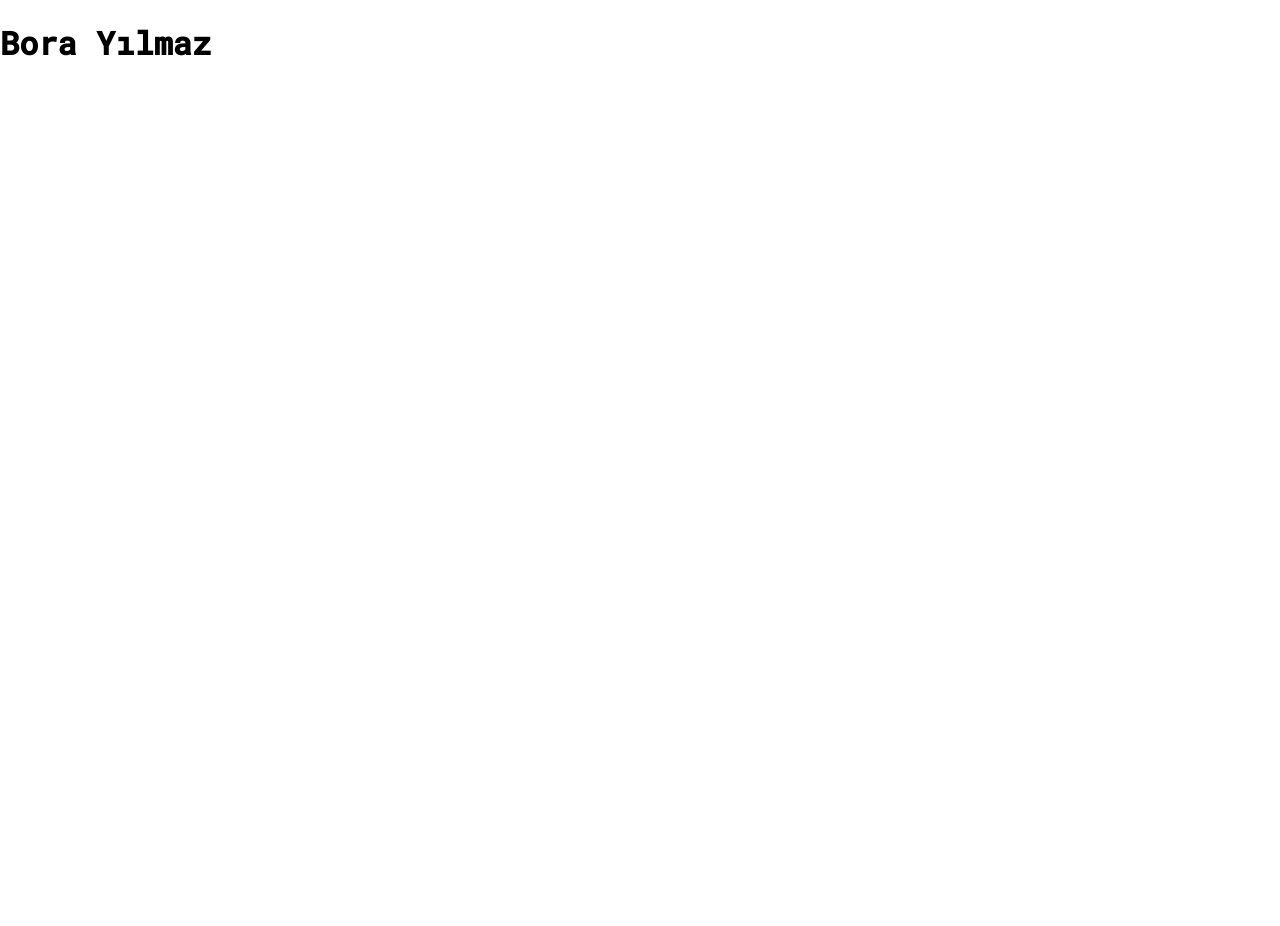
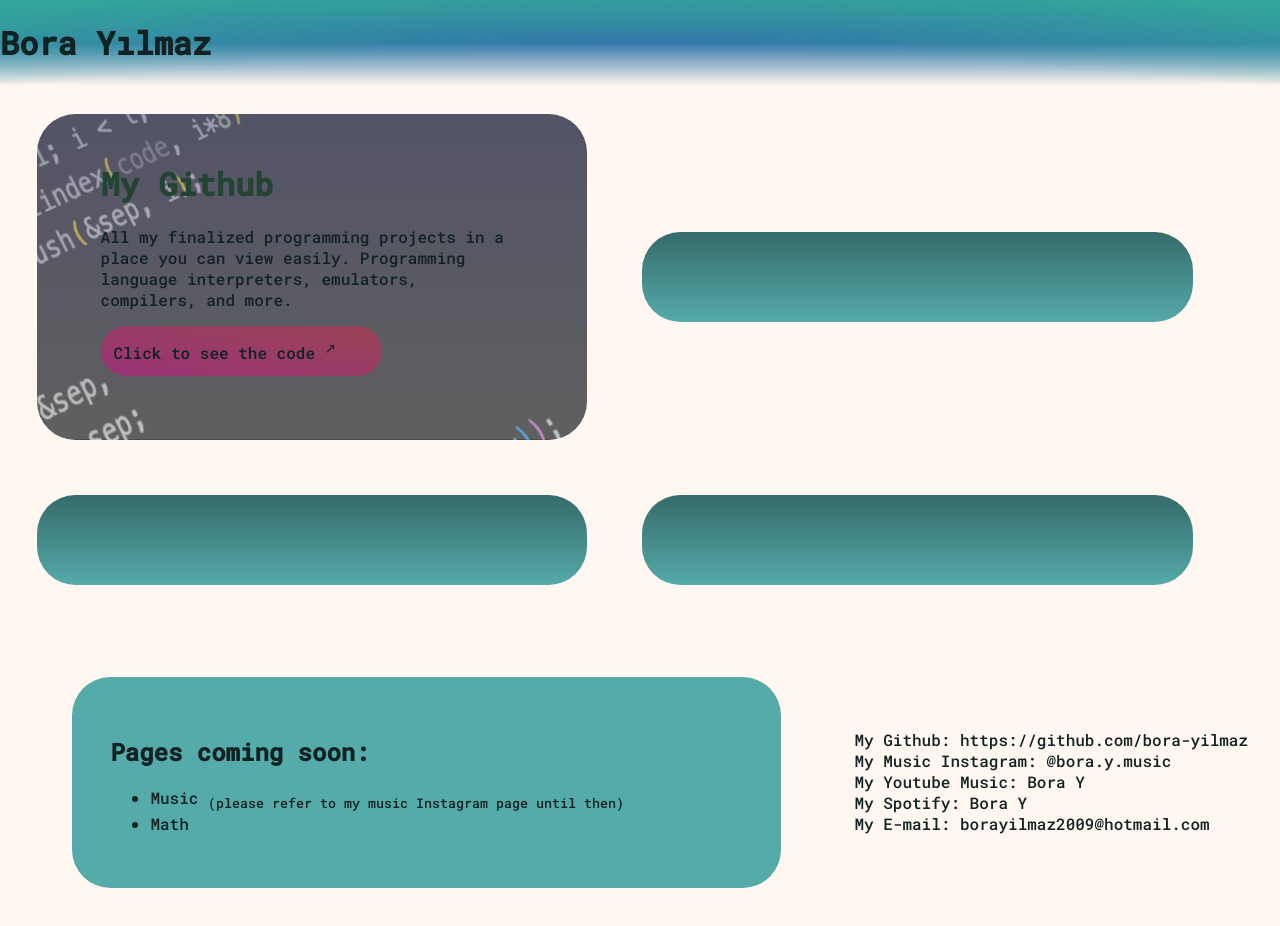
Before and after one commit to boraxyilmax/boraxyilmax.github.io, a plain HTML site: page index.html in a window 1280 px wide. Before the commit the page ends 800 px from the top, so only its background shows below. Drawn offline with Linux system fonts and the light colour scheme.

Commit message:
update files

```diff
--- a/index.html
+++ b/index.html
@@ -8,17 +8,68 @@
     <link rel="preconnect" href="https://fonts.gstatic.com" crossorigin>
     <link href="https://fonts.googleapis.com/css2?family=Roboto+Mono:wght@500&display=swap" rel="stylesheet">
     <style>
-        * {
+        *:not(#spacer) {
             font-family: "Roboto Mono", monospace;
+            color: #112222;
         }
 
+        body{
+            background-color: #fff7f0;
+        }
         #header {
             width: 100%;
             height: max(max-content, 5vw, 5vh);
             position: fixed;
             top: 0;
             left: 0;
+            background: linear-gradient(to bottom right, #33aa99, transparent, transparent), linear-gradient(to bottom left, #33aa99, transparent, transparent), linear-gradient(to bottom, #3377aa, #3377aa, transparent);
+        }
+        #spacer{
+            color: transparent;
+            width: 100%;
+            height: max(max-content, 5vw, 5vh);
+        }
+        #soon{
+            background-color: #55aaaa;
+            margin: 5vw;
+            border-radius: 3vw;
+            padding: 3vw;
+            width: 50%;
+            display: inline-block;
+        }
+        #links{
+            display: inline-block;
 
+        }
+        .page{
+            width: 33vw;
+            margin: 2vw;
+            padding: 5vw;
+            padding-top: 2vw;
+            border-radius: 3vw;
+            background-color: #55aaaa;
+            background: linear-gradient(to bottom, #11222277, transparent) #55aaaa;
+            height: max(20vw, max-content);
+        }
+        #github {
+            background: linear-gradient(to bottom, #77779999, #aaaaaa77),  url("./ghicon.png");
+        background-size: cover;
+        background-position: center;
+        background-repeat: no-repeat;
+        }
+        #github > h1{
+            color: #224433;
+        }
+        #ghbtn{
+            border-radius: 2vw;
+            background: linear-gradient(to bottom left, #994455, #993377);
+            width: 20vw;
+            height: max(3vw, max-content);
+            display: inline-block;
+            padding: 1vw;
+        }
+        a {
+            text-decoration: none;
         }
     </style>
 </head>
@@ -26,5 +77,58 @@
     <div id="header">
         <h1>Bora Yılmaz</h1>
     </div>
+
+    <div id='spacer'>
+    <h1><br></h1>
+    </div>
+
+
+
+
+    <table>
+        <tr>
+            <td>
+                <div class='page' id='github'>
+                    <h1>My Github</h1>
+                    <p>
+                        All my finalized programming projects in a place you can view easily. Programming language interpreters,
+                        emulators, compilers, and more.
+                    </p>
+                    <a target='_blank' href="https://github.com/bora-yilmaz" id='ghbtn'>Click to see the code <sup>↗</sup></a>
+                </div>
+            </td>
+            <td>
+                <div class='page'></div>
+            </td>
+        </tr>
+        <tr>
+            <td>
+                <div class='page'></div>
+            </td>
+            <td>
+                <div class='page'></div>
+            </td>
+        </tr>
+    </table>
+
+
+
+
+
+    <div id="soon">
+        <h2>Pages coming soon:</h2>
+        <ul>
+            <li>Music <sub>(please refer to my music Instagram page until then)</sub></li>
+            <li>Math</li>
+        </ul>
+    </div>
+
+    <div id="links">
+        My Github: <a target='_blank' href="https://github.com/bora-yilmaz">https://github.com/bora-yilmaz</a>
+        <br> My Music Instagram: @bora.y.music
+        <br> My Youtube Music: <a target='_blank' href='https://music.youtube.com/channel/UCJAqwHJQy0duIyHmTf0pIIw?si=E0SdtzD1dfZeRorX'>Bora Y</a>
+        <br> My Spotify: <a target='_blank' href='https://open.spotify.com/artist/0qOryHxmZf6VpfemAmFJ8n?si=MHaHLwVXRYmCd_53C_hnvA'>Bora Y</a>
+        <br> My E-mail: <a target='_blank' href="mailto:borayilmaz2009@hotmail.com">borayilmaz2009@hotmail.com</a>
+    </div>
 </body>
 </html>
```
Also changed, not shown: ghicon.png (added).
